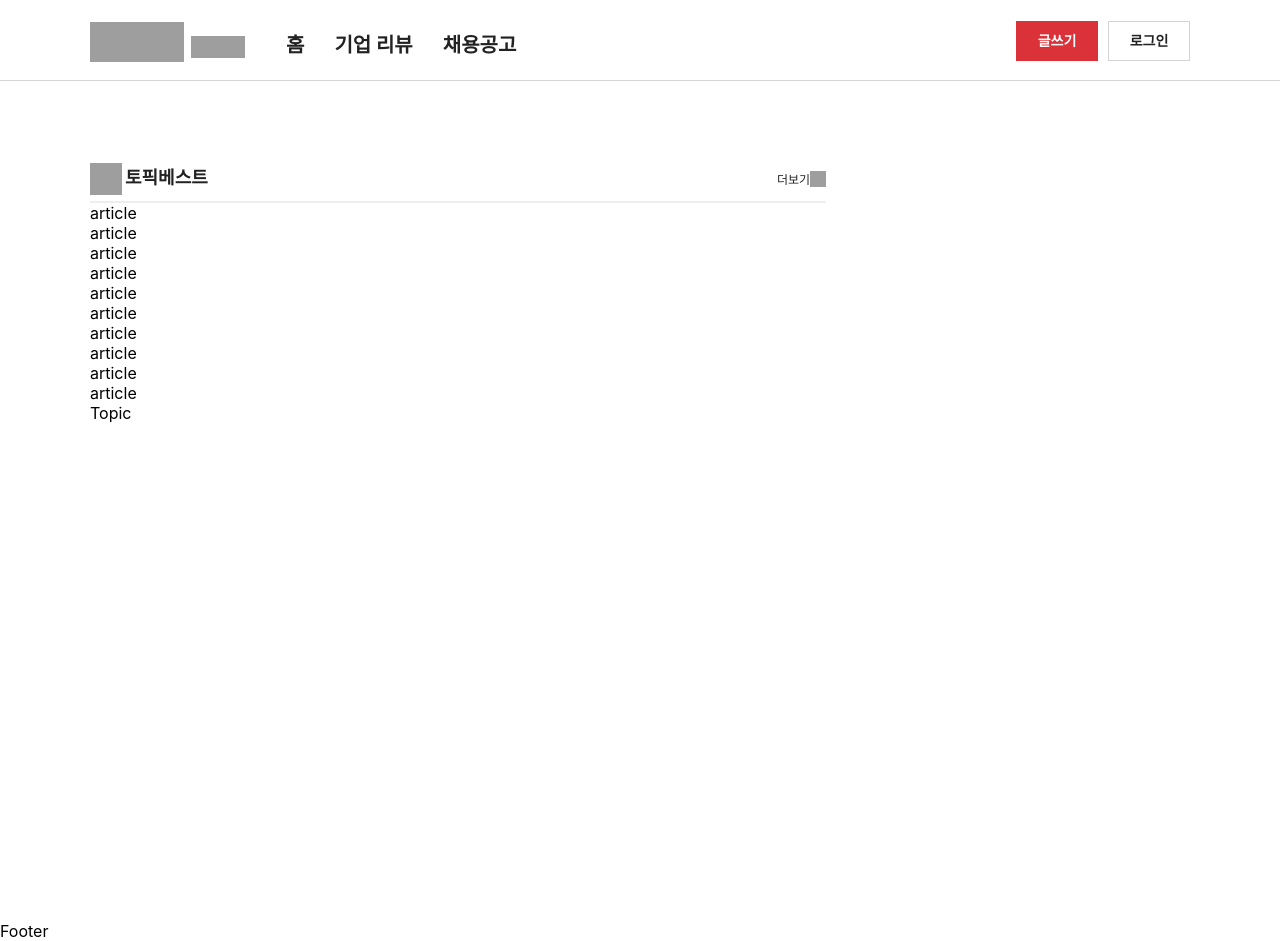
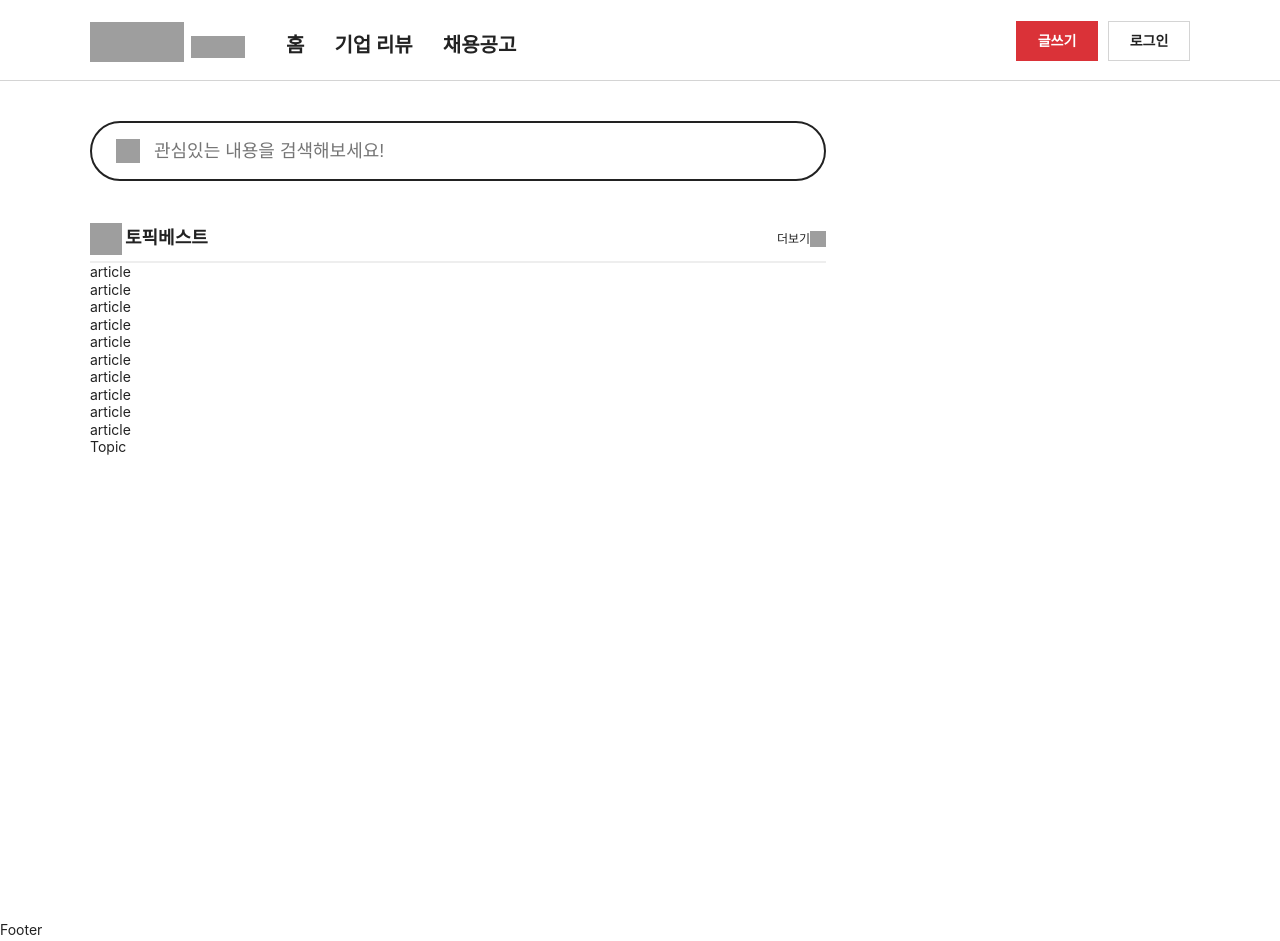
Before and after one commit to 3M-Blind/blind-client, a React (Create React App) app: page / in a window 1280 px wide. Built offline with nearby package versions, Linux system fonts and the light colour scheme; grey boxes are pictures that could not be loaded.

Commit message:
feat: Add Search

```diff
--- /dev/null
+++ b/src/components/search/Search.jsx
@@ -0,0 +1,15 @@
+import React from 'react';
+import { Block } from './Search.styles';
+
+function Search() {
+  return (
+    <Block>
+      <h1>검색</h1>
+      <span></span>
+      <input placeholder="관심있는 내용을 검색해보세요!" />
+      <button>검색</button>
+    </Block>
+  );
+}
+
+export default Search;
--- /dev/null
+++ b/src/components/search/Search.styles.jsx
@@ -0,0 +1,56 @@
+import styled from '@emotion/styled';
+
+export const Block = styled.section`
+  position: relative;
+
+  & h1 {
+    overflow: hidden;
+    position: absolute;
+    top: 0;
+    left: 0;
+    width: 1px;
+    height: 1px;
+    font-size: 1px;
+    line-height: 100px;
+    white-space: nowrap;
+  }
+
+  & input {
+    display: block;
+    width: 736px;
+    height: 60px;
+    padding: 0 10px 0 62px;
+    border: 2px solid #222;
+    border-radius: 30px;
+    font-size: 18px;
+    box-sizing: border-box;
+  }
+
+  & button {
+    top: 2px;
+    right: auto;
+    left: 10px;
+    width: 56px;
+    height: 56px;
+    color: #fff;
+
+    position: absolute;
+    z-index: 1;
+    text-indent: -9999px;
+  }
+
+  & button:before {
+    position: absolute;
+    top: 50%;
+    left: 50%;
+    transform: translate(-50%, -50%);
+    display: block;
+    width: 24px;
+    height: 24px;
+    background: url(https://d2u3dcdbebyaiu.cloudfront.net/img/www_kr/sp-kr.png)
+      no-repeat;
+    background-size: 600px 900px;
+    background-position: -10px -350px;
+    content: '';
+  }
+`;
--- a/src/index.css
+++ b/src/index.css
@@ -12,10 +12,14 @@ code {
     monospace;
 }
 
+div,
 h1,
 h2,
+img,
+input,
 ul,
-li {
+li,
+p {
   margin: 0;
   padding: 0;
   color: #222;
@@ -34,3 +38,10 @@ li {
 a {
   text-decoration: none;
 }
+
+button {
+  overflow: visible;
+  border: 0;
+  background-color: transparent;
+  cursor: pointer;
+}
--- a/src/pages/home/HomePage.jsx
+++ b/src/pages/home/HomePage.jsx
@@ -1,6 +1,7 @@
 import React from 'react';
 import { Block } from './HomePage.styles';
 
+import Search from '../../components/search/Search';
 import TopicBest from '../../components/topicBest/TopicBest';
 
 function HomePage(props) {
@@ -8,12 +9,7 @@ function HomePage(props) {
     <Block>
       {/* <h1>홈</h1> */}
       <div className="main">
-        <section>
-          {/* <h1>검색</h1>
-          <span></span>
-          <input />
-          <button></button> */}
-        </section>
+        <Search />
         <div>
           <TopicBest />
           {/* <div>Best</div> */}
```
